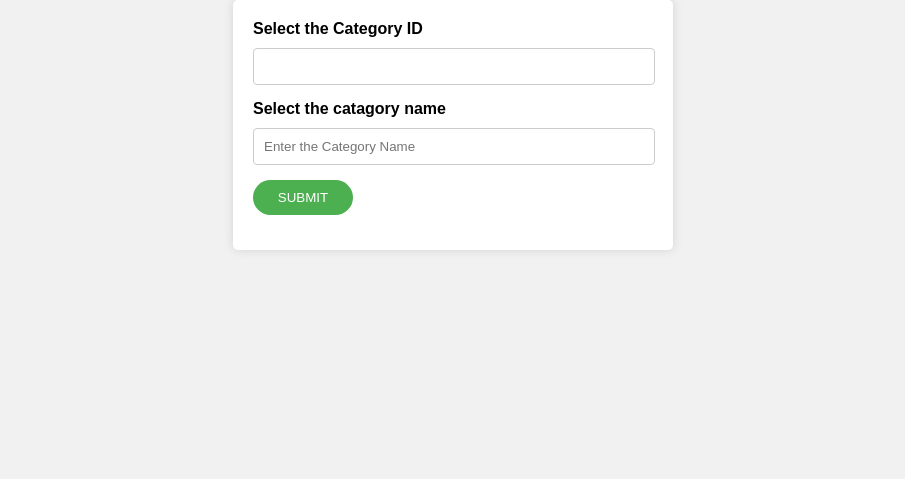
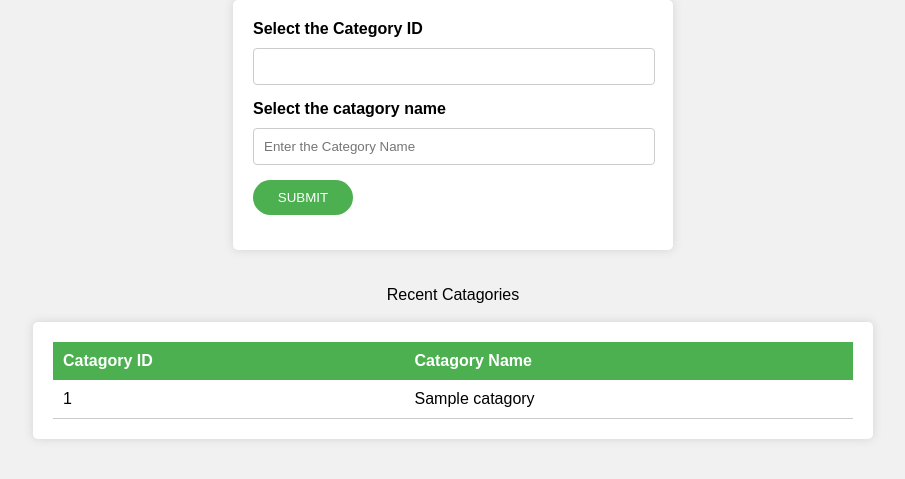
Before and after one commit to SanskarDebnath/NEWS_APP_PHP, a PHP site: page /addcatagory.php in a window 1280 px wide. Shown: the top 479 px of the page, without its empty margins (187-1092 px from the left). Run offline with PHP 8.4, Linux system fonts and the light colour scheme; tables that the repository leaves empty or names only in its code hold one stand-in row (values such as "Sample post").

Commit message:
Update addcatagory.php

```diff
--- a/admin/addcatagory.php
+++ b/admin/addcatagory.php
@@ -49,6 +49,50 @@
         .category input[type="submit"]:hover {
             background-color: #45a049;
         }
+
+        .designed_catagory {
+            max-width: 800px;
+            margin: 0 auto;
+            background-color: #fff;
+            padding: 20px;
+            border-radius: 5px;
+            box-shadow: 0px 0px 10px #d3d3d3;
+        }
+
+        .table_head th {
+            background-color: #4CAF50;
+            color: #fff;
+            padding: 10px;
+            text-align: left;
+        }
+
+        .table_head td {
+            padding: 10px;
+            border-bottom: 1px solid #ccc;
+        }
+
+        .table_head tr:nth-child(even) {
+            background-color: #f2f2f2;
+        }
+
+        .table_head {
+            width: 100%;
+            border-collapse: collapse;
+        }
+
+        .table_head+p {
+            margin-top: 20px;
+        }
+
+        .table_head td a {
+            color: #007bff;
+            text-decoration: none;
+            cursor: pointer;
+        }
+
+        .table_head td a:hover {
+            text-decoration: underline;
+        }
     </style>
 </head>
 
@@ -63,6 +107,44 @@
 
             <input type="submit" name="CINsubmit" id="CINsubmit" value="SUBMIT">
         </form>
+    </div><br><br>
+
+    <center><label>Recent Catagories</label></center><br>
+
+    <div class="designed_catagory" id="designed_catagory">
+
+        <?php
+        include '../connection.php'; ?>
+        <table class="table_head">
+            <thead>
+                <tr>
+                    <th>Catagory ID</th>
+                    <th>Catagory Name</th>
+                </tr>
+            </thead>
+            <tbody>
+                <?php
+
+                $sql = "SELECT * FROM master_catagory";
+                $result = mysqli_query($connection, $sql);
+                if (mysqli_num_rows($result) > 0) {
+                    while ($row = mysqli_fetch_assoc($result)) { ?>
+
+
+                        <tr>
+                            <td>
+                                <?php echo $row['catagory_id']; ?>
+                            </td>
+                            <td>
+                                <?php echo $row['catagory_name']; ?>
+                            </td>
+                        </tr>
+
+                        <?php
+                    }
+                }
+
+                ?>
     </div>
 </body>
 
```
